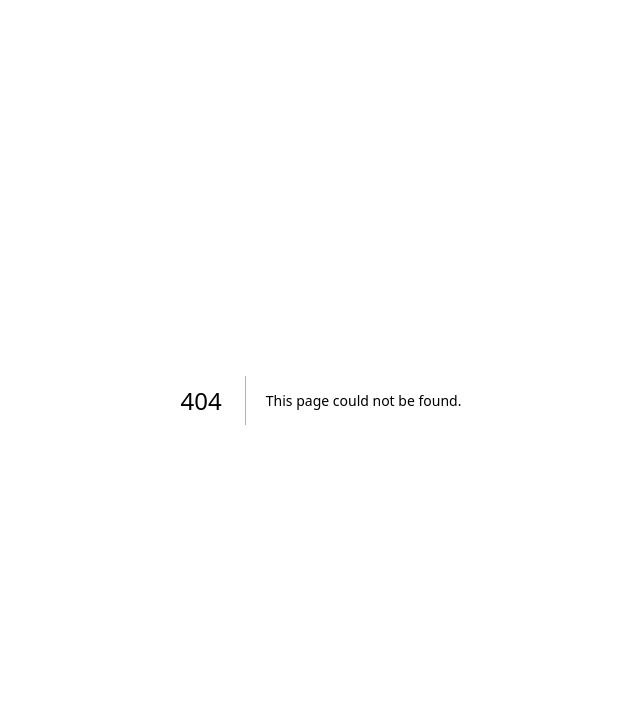
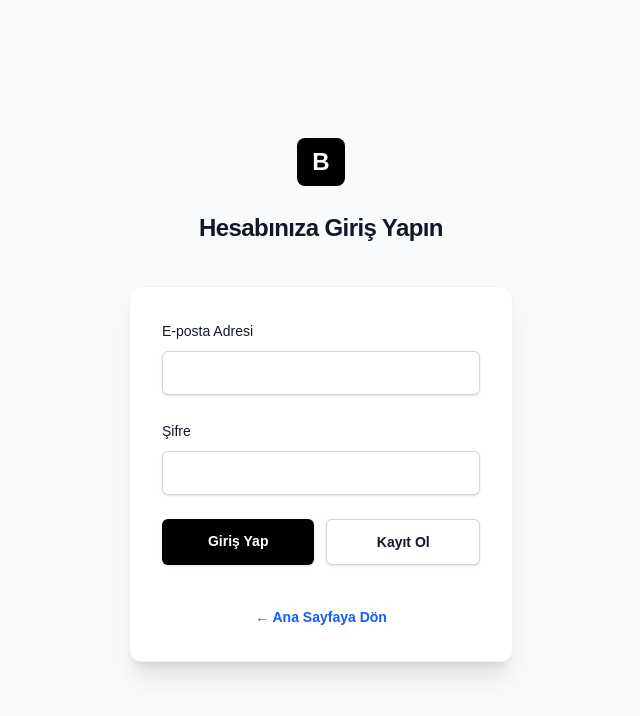
Before and after one commit to trstudioloft/butikmodel-web, a Next.js app: page /login in a window 1280 px wide. Before the commit this address had no page. Shown: the top 716 px of the page, without its empty margins (319-959 px from the left). Built offline with nearby package versions, Linux system fonts and the light colour scheme; no server answers.

Commit message:
Giris sistemi eklendi

```diff
--- /dev/null
+++ b/app/login/page.tsx
@@ -0,0 +1,123 @@
+"use client";
+import { useState } from "react";
+import { supabase } from "@/lib/supabase";
+import { useRouter } from "next/navigation";
+import Link from "next/link";
+
+export default function LoginPage() {
+  const [email, setEmail] = useState("");
+  const [password, setPassword] = useState("");
+  const [loading, setLoading] = useState(false);
+  const [message, setMessage] = useState("");
+  const router = useRouter();
+
+  const handleLogin = async (e: React.FormEvent, type: "LOGIN" | "SIGNUP") => {
+    e.preventDefault();
+    setLoading(true);
+    setMessage("");
+
+    try {
+      if (type === "SIGNUP") {
+        const { error } = await supabase.auth.signUp({
+          email,
+          password,
+          options: {
+            data: { full_name: email.split("@")[0] }, // İsim olarak mailin başını al
+          },
+        });
+        if (error) throw error;
+        setMessage("✅ Kayıt başarılı! Lütfen mail kutunuza gelen onayı tıklayın.");
+      } else {
+        const { error } = await supabase.auth.signInWithPassword({
+          email,
+          password,
+        });
+        if (error) throw error;
+        router.push("/"); // Giriş yapınca ana sayfaya at
+        router.refresh();
+      }
+    } catch (error: any) {
+      setMessage("❌ Hata: " + error.message);
+    } finally {
+      setLoading(false);
+    }
+  };
+
+  return (
+    <div className="flex min-h-screen flex-col items-center justify-center bg-gray-50 px-6 py-12 lg:px-8">
+      <div className="sm:mx-auto sm:w-full sm:max-w-sm">
+        <div className="mx-auto h-12 w-12 bg-black rounded-lg flex items-center justify-center text-white font-bold text-2xl">B</div>
+        <h2 className="mt-6 text-center text-2xl font-bold leading-9 tracking-tight text-gray-900">
+          Hesabınıza Giriş Yapın
+        </h2>
+      </div>
+
+      <div className="mt-10 sm:mx-auto sm:w-full sm:max-w-sm bg-white p-8 shadow-xl rounded-xl border border-gray-100">
+        <form className="space-y-6">
+          <div>
+            <label htmlFor="email" className="block text-sm font-medium leading-6 text-gray-900">
+              E-posta Adresi
+            </label>
+            <div className="mt-2">
+              <input
+                id="email"
+                name="email"
+                type="email"
+                required
+                value={email}
+                onChange={(e) => setEmail(e.target.value)}
+                className="block w-full rounded-md border-0 py-2.5 px-3 text-gray-900 shadow-sm ring-1 ring-inset ring-gray-300 placeholder:text-gray-400 focus:ring-2 focus:ring-inset focus:ring-blue-600 sm:text-sm sm:leading-6"
+              />
+            </div>
+          </div>
+
+          <div>
+            <label htmlFor="password" className="block text-sm font-medium leading-6 text-gray-900">
+              Şifre
+            </label>
+            <div className="mt-2">
+              <input
+                id="password"
+                name="password"
+                type="password"
+                required
+                value={password}
+                onChange={(e) => setPassword(e.target.value)}
+                className="block w-full rounded-md border-0 py-2.5 px-3 text-gray-900 shadow-sm ring-1 ring-inset ring-gray-300 placeholder:text-gray-400 focus:ring-2 focus:ring-inset focus:ring-blue-600 sm:text-sm sm:leading-6"
+              />
+            </div>
+          </div>
+
+          {message && (
+            <div className={`text-sm p-3 rounded-md ${message.includes("✅") ? "bg-green-50 text-green-700" : "bg-red-50 text-red-700"}`}>
+              {message}
+            </div>
+          )}
+
+          <div className="flex gap-3">
+            <button
+              onClick={(e) => handleLogin(e, "LOGIN")}
+              disabled={loading}
+              className="flex w-full justify-center rounded-md bg-black px-3 py-2.5 text-sm font-semibold leading-6 text-white shadow-sm hover:bg-gray-800 focus-visible:outline focus-visible:outline-2 focus-visible:outline-offset-2 focus-visible:outline-black disabled:opacity-50"
+            >
+              {loading ? "..." : "Giriş Yap"}
+            </button>
+            <button
+              onClick={(e) => handleLogin(e, "SIGNUP")}
+              disabled={loading}
+              className="flex w-full justify-center rounded-md bg-white border border-gray-300 px-3 py-2.5 text-sm font-semibold leading-6 text-gray-900 shadow-sm hover:bg-gray-50 disabled:opacity-50"
+            >
+              Kayıt Ol
+            </button>
+          </div>
+        </form>
+
+        <p className="mt-10 text-center text-sm text-gray-500">
+          <Link href="/" className="font-semibold leading-6 text-blue-600 hover:text-blue-500">
+            ← Ana Sayfaya Dön
+          </Link>
+        </p>
+      </div>
+    </div>
+  );
+}
--- /dev/null
+++ b/lib/supabase.ts
@@ -0,0 +1,6 @@
+import { createClient } from '@supabase/supabase-js'
+
+const supabaseUrl = process.env.NEXT_PUBLIC_SUPABASE_URL!
+const supabaseKey = process.env.NEXT_PUBLIC_SUPABASE_ANON_KEY!
+
+export const supabase = createClient(supabaseUrl, supabaseKey)
```
